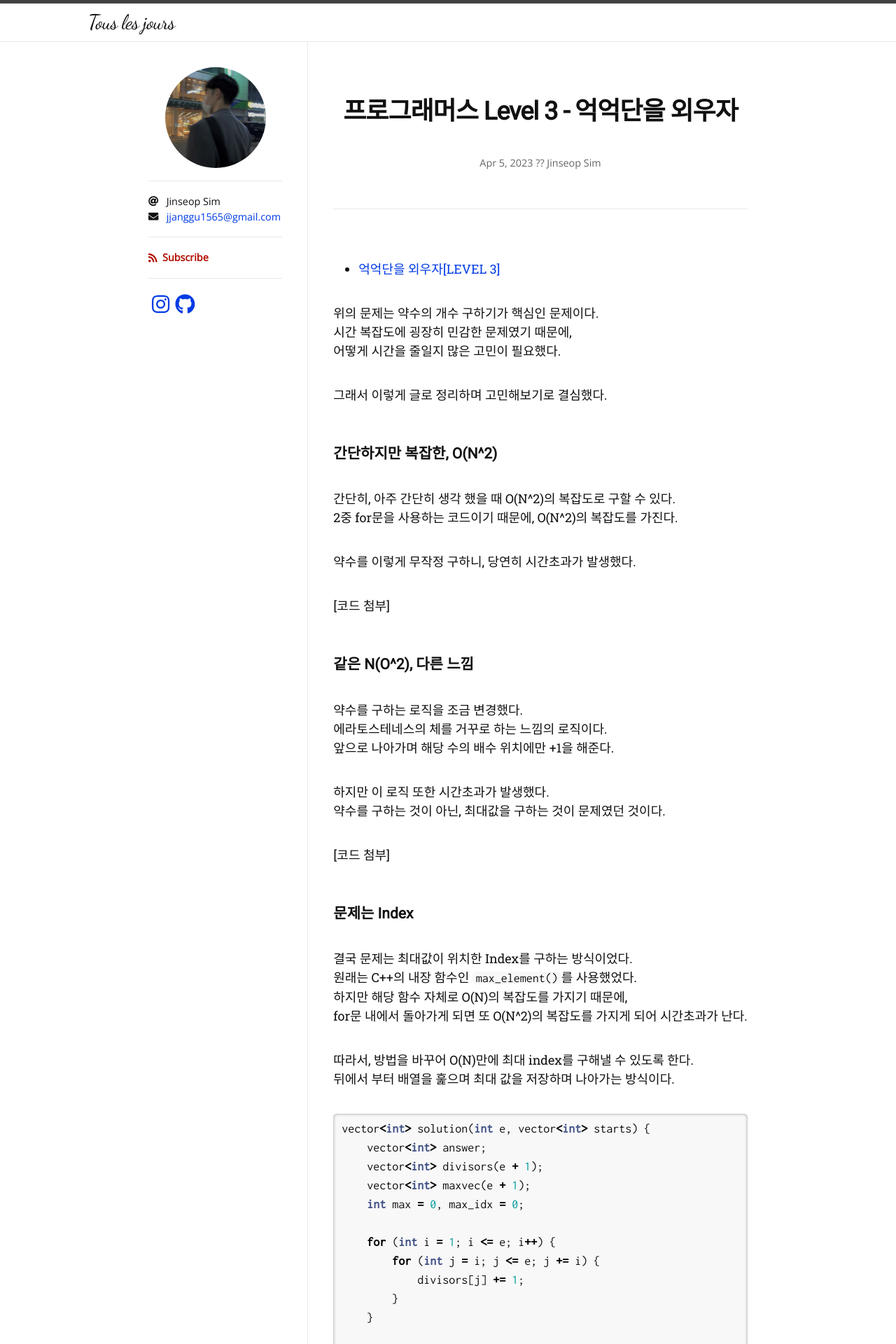
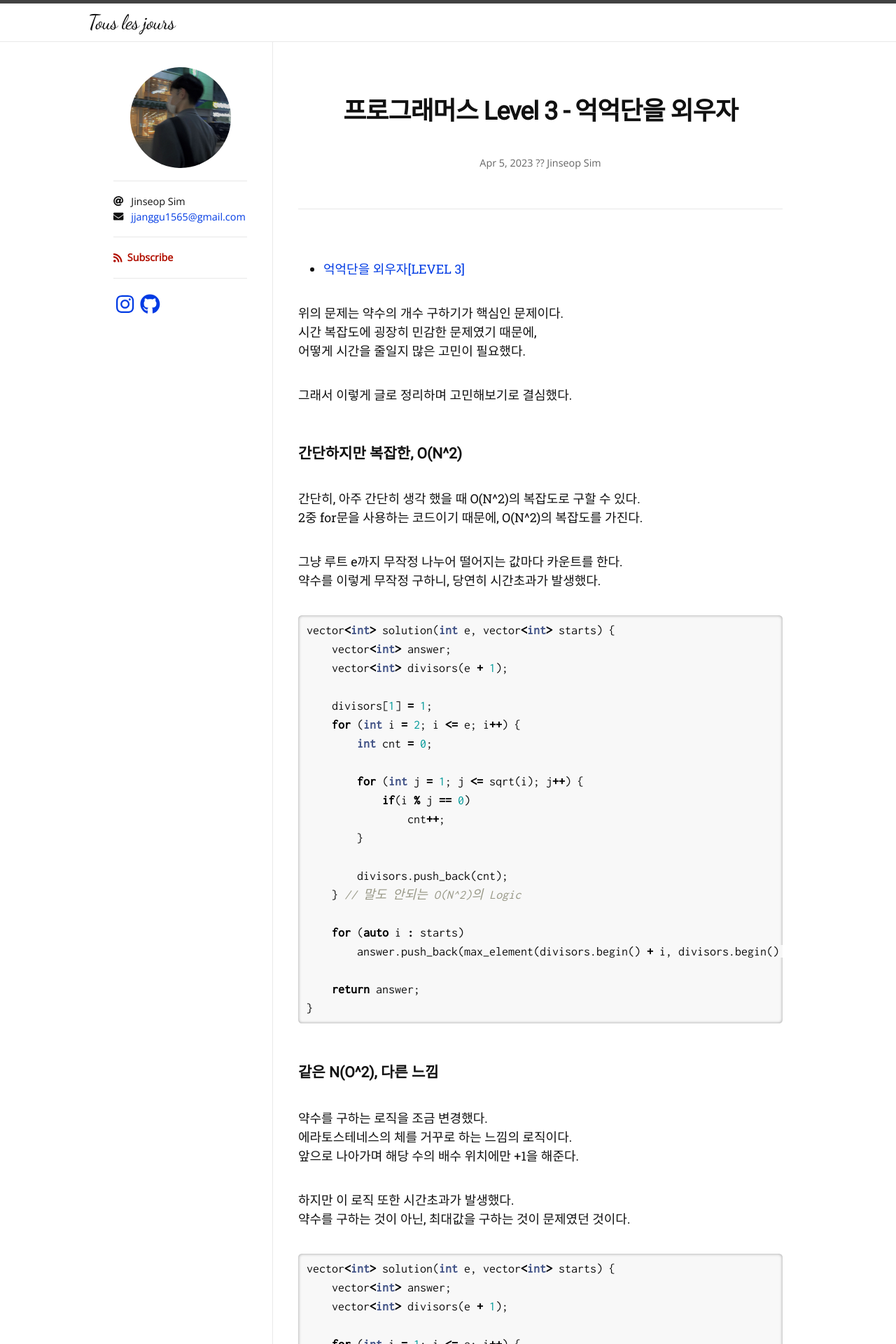
Before and after one commit to Jinseop-Sim/Jinseop-Sim.github.io, a Jekyll site: the page built from _posts/2023-04-05-programmers-42.md, in a window 1280 px wide. Shown: the top 1920 px of the page at 70% size. Built offline with Jekyll 4.4.1, drawn with Linux system fonts in a browser that asks for light colours; nearby versions of some CDN libraries; some web fonts are replaced; some of the changed text lies outside the part shown.

Commit message:
글 수정

```diff
--- a/_posts/2023-04-05-programmers-42.md
+++ b/_posts/2023-04-05-programmers-42.md
@@ -18,9 +18,32 @@
 간단히, 아주 간단히 생각 했을 때 O(N^2)의 복잡도로 구할 수 있다.
 2중 for문을 사용하는 코드이기 때문에, O(N^2)의 복잡도를 가진다.
 
+그냥 루트 e까지 무작정 나누어 떨어지는 값마다 카운트를 한다.
 약수를 이렇게 무작정 구하니, 당연히 시간초과가 발생했다.
 
-[코드 첨부]
+{% highlight cpp %}
+vector<int> solution(int e, vector<int> starts) {
+    vector<int> answer;
+    vector<int> divisors(e + 1);
+
+    divisors[1] = 1;
+    for (int i = 2; i <= e; i++) {
+        int cnt = 0;
+
+        for (int j = 1; j <= sqrt(i); j++) {
+            if(i % j == 0)
+                cnt++;
+        }
+
+        divisors.push_back(cnt);
+    } // 말도 안되는 O(N^2)의 Logic
+
+    for (auto i : starts)
+        answer.push_back(max_element(divisors.begin() + i, divisors.begin() + e) - divisors.begin());
+
+    return answer;
+}
+{% endhighlight %}
 
 ### 같은 N(O^2), 다른 느낌
 약수를 구하는 로직을 조금 변경했다.
@@ -30,7 +53,25 @@
 하지만 이 로직 또한 시간초과가 발생했다.
 약수를 구하는 것이 아닌, 최대값을 구하는 것이 문제였던 것이다.
 
-[코드 첨부]
+{% highlight cpp %}
+vector<int> solution(int e, vector<int> starts) {
+    vector<int> answer;
+    vector<int> divisors(e + 1);
+
+    for (int i = 1; i <= e; i++) {
+        for (int j = i; j <= e; j += i) {
+            divisors[j] += 1;
+        } // i의 배수마다 divisors에 1을 더함
+    } // 같은 O(N^2)이지만 시간이 훨씬 줄어든다.
+
+    for (auto i : starts)
+        answer.push_back(max_element(divisors.begin() + i, divisors.begin() + e) - divisors.begin());
+    // 이 부분이 문제가 되는 로직이다.
+    // O(N)을 starts 배열 길이 만큼 돌림.
+
+    return answer;
+}
+{% endhighlight %}
 
 ### 문제는 Index
 결국 문제는 최대값이 위치한 Index를 구하는 방식이었다.
@@ -45,7 +86,7 @@
 vector<int> solution(int e, vector<int> starts) {
     vector<int> answer;
     vector<int> divisors(e + 1);
-    vector<int> maxvec(e + 1);
+    vector<int> maxvec(e + 1); // 최대값 배열을 만듬
     int max = 0, max_idx = 0;
 
     for (int i = 1; i <= e; i++) {
@@ -54,12 +95,13 @@
         }
     }
 
-
     for (int i = e; i >= 0; i--) {
         max_idx = max > divisors[i] ? max_idx : i;
         max = max > divisors[i] ? max : divisors[i];
         maxvec[i] = max_idx;
     }
+    // 최대값 배열에 구간의 최대값을 저장하며 나아간다.
+    // 마지막엔 해당 구간 참조만 하면 됨.
 
     for (auto i : starts)
         answer.push_back(maxvec[i]);
```
